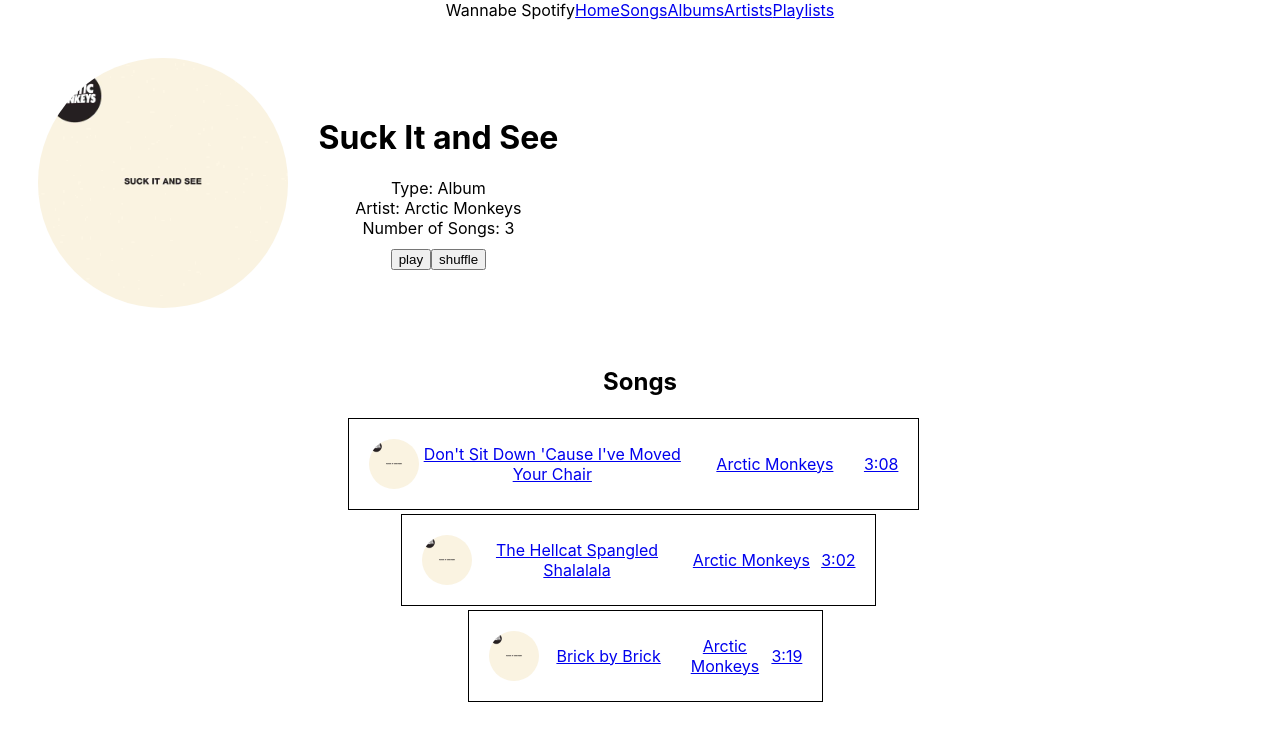
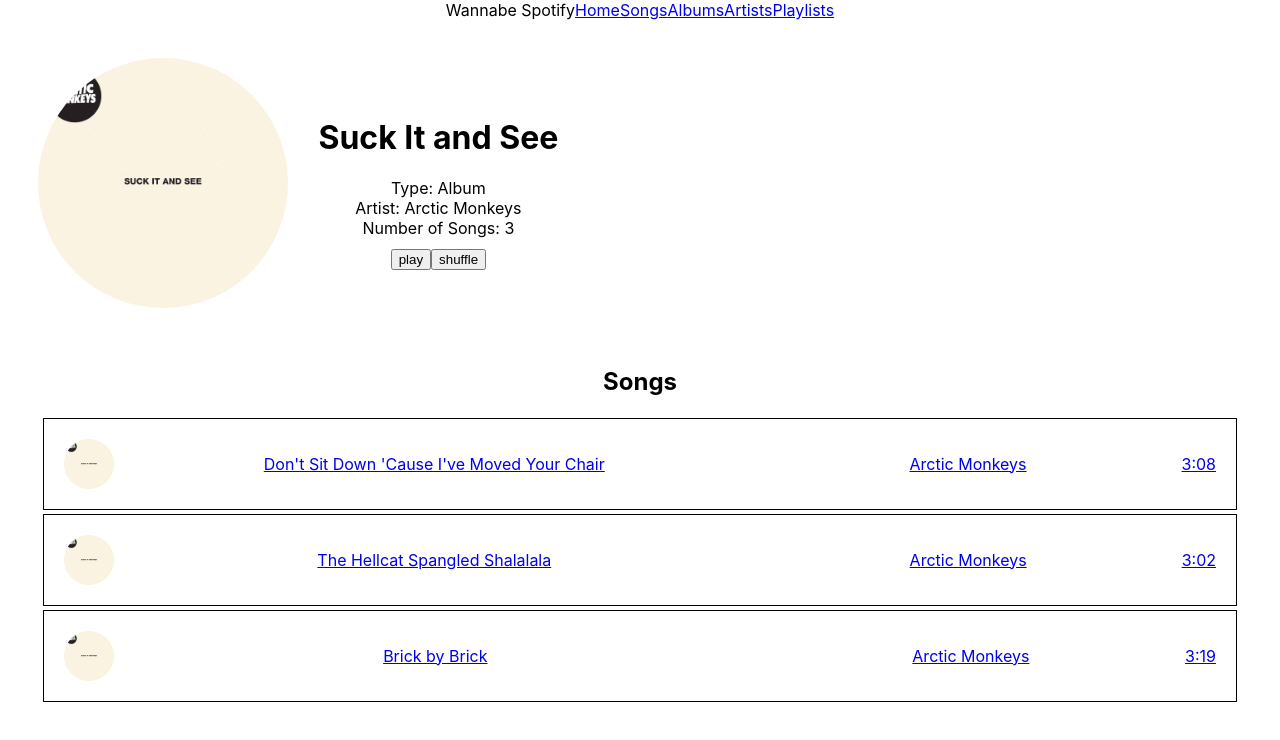
Before and after one commit to Yairderry/wannabe-spotify, a React (Create React App) app: page /album/azqp3lw1 in a window 1280 px wide. Shown: the top 740 px of the page. Built offline with nearby package versions, Linux system fonts and the light colour scheme.

Commit message:
Fixed album-clicking bug

```diff
--- a/src/components/Home.js
+++ b/src/components/Home.js
@@ -4,10 +4,10 @@
 export default function Home({ songs, playlists, artists, albums }) {
   return (
     <div>
-      <TopFive type="Songs" list={songs} />
-      <TopFive type="Artists" list={artists} />
-      <TopFive type="Albums" list={albums} />
-      <TopFive type="Playlists" list={playlists} />
+      <TopFive type="Song" list={songs} />
+      <TopFive type="Artist" list={artists} />
+      <TopFive type="Album" list={albums} />
+      <TopFive type="Playlist" list={playlists} />
     </div>
   );
 }
--- a/src/components/PickWidget.js
+++ b/src/components/PickWidget.js
@@ -1,10 +1,13 @@
 import React from "react";
+import { Link } from "react-router-dom";
 
-export default function PickWidget({ name, src }) {
+export default function PickWidget({ name, src, pickId, type }) {
   return (
-    <div>
-      <img className="pick-img" src={src} alt={name} />
-      <h3>{name}</h3>
-    </div>
+    <Link to={`/${type.toLowerCase()}/${pickId}`}>
+      <div>
+        <img className="pick-img" src={src} alt={name} />
+        <h3>{name}</h3>
+      </div>
+    </Link>
   );
 }
--- a/src/components/Playlists/PlaylistSong.js
+++ b/src/components/Playlists/PlaylistSong.js
@@ -2,14 +2,12 @@
 import { NavLink } from "react-router-dom";
 
 export default function PlaylistSong({ song, type, playlistId }) {
+  const link = song.album
+    ? `/song/${song.id}?${type}=${playlistId}`
+    : `/album/${song.id}`;
   return (
-    <NavLink to={`/song/${song.id}?${type}=${playlistId}`}>
-      <div className="playlist-song">
-        <img
-          className="playlist-song-img"
-          src={song.cover_img}
-          alt={song.name}
-        />
+    <NavLink className="playlist-song" to={link}>
+      <img className="playlist-song-img" src={song.cover_img} alt={song.name} />
       <span className="song-name">{song.name}</span>
       {song.album ? (
         <span className="song-artist">{song.artist}</span>
@@ -20,7 +18,6 @@
       )}
 
       <span className="song-length">{song.length}</span>
-      </div>
     </NavLink>
   );
 }
--- a/src/components/Suggested.js
+++ b/src/components/Suggested.js
@@ -1,7 +1,9 @@
 import React from "react";
 
 export default function Suggested({ collection, suggested }) {
-  const songs = collection.filter((song) => suggested.songs.includes(song.id));
+  const songs = suggested
+    ? collection.filter((song) => suggested.songs.includes(song.id))
+    : collection;
   return (
     <div>
       {songs.map((song) => {
--- a/src/components/TopFive.js
+++ b/src/components/TopFive.js
@@ -1,12 +1,22 @@
 import React from "react";
 import PickWidget from "./PickWidget";
+import { Link } from "react-router-dom";
+
 export default function TopFive({ type, list }) {
   return (
     <div className="top-five">
-      <h2>Top 5 {type}</h2>
+      <Link exact to={`/${type.toLowerCase()}s`}>
+        Top 5 {type}s
+      </Link>
       <div className="top-five-pick">
         {list.map((pick, i) => (
-          <PickWidget key={i} src={pick.cover_img} name={pick.name} />
+          <PickWidget
+            key={i}
+            src={pick.cover_img}
+            name={pick.name}
+            pickId={pick.id}
+            type={type}
+          />
         ))}
       </div>
     </div>
```
Lines whose indentation alone changed are shown as unchanged.
